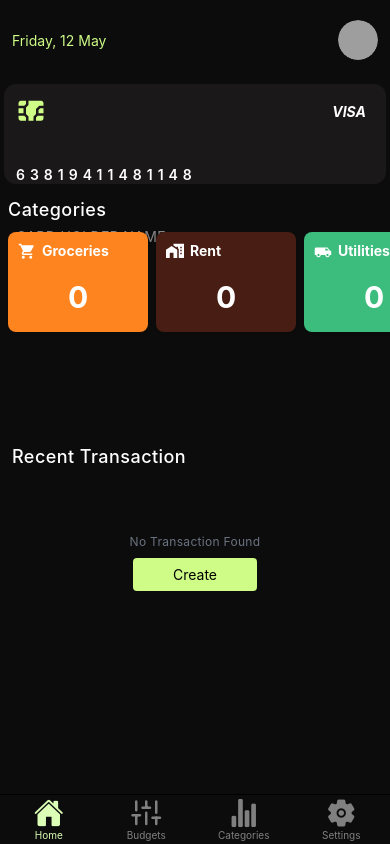
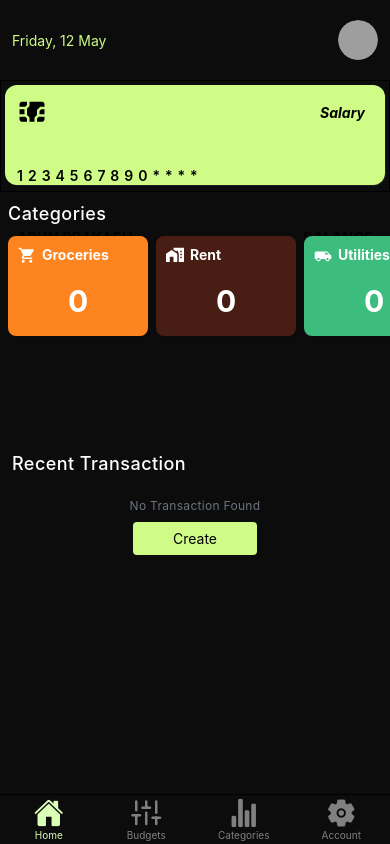
Before and after one commit to Arun8840/ExpenseApp, a React Native app: screen /dashboard in a window 390 px wide. Built offline with nearby package versions, Linux system fonts and the light colour scheme; grey boxes are pictures that could not be loaded.

Commit message:
Added new Account adding page and store data.Ui changes in transaction home page.

```diff
--- a/App.tsx
+++ b/App.tsx
@@ -5,7 +5,7 @@ import {createNativeStackNavigator} from '@react-navigation/native-stack';
 import Welcome from './Screens/Welcome';
 import Home from './Screens/Home';
 import TransactionDetails from './Screens/TransactionDetails';
-import Settings from './Screens/Settings';
+import Settings from './Screens/Account';
 import CreateTransaction from './Components/CreateTransaction';
 import tw from 'twrnc';
 import useGetTheme from './Utility/Theme';
--- /dev/null
+++ b/Components/Cards.tsx
@@ -0,0 +1,82 @@
+import React, {useCallback, useState} from 'react';
+import useGetTheme from '../Utility/Theme';
+import {Switch, Text, View} from 'react-native';
+import MaterialIcon from 'react-native-vector-icons/MaterialCommunityIcons';
+import tw from 'twrnc';
+import {CardTypes} from '../Store/Models/TransactionTypes';
+import StoreTransaction from '../Store/StoreTransaction';
+interface propsTypes {
+  accounts: CardTypes;
+  showEnableButton?: boolean;
+  showBalance?: {
+    show?: boolean;
+    value: number;
+  };
+}
+function Cards({
+  accounts,
+  showEnableButton = false,
+  showBalance = {show: false, value: 0},
+}: propsTypes) {
+  const EnableCard = StoreTransaction(state => state?.enableCard);
+  const {mainTheme, colormain} = useGetTheme();
+  //   todo handle enable card
+  const handleEnable = useCallback(() => {
+    // setEnable(!isEnabled);
+    let updatedData = {...accounts, isSelected: !accounts?.isSelected};
+    EnableCard(updatedData);
+  }, [accounts]);
+
+  return (
+    <View
+      key={accounts?.id}
+      style={tw`${mainTheme?.primary} flex  flex-1  rounded-xl p-3 mb-1 shadow shadow-white min-h-[100px]`}>
+      <View style={tw`flex flex-row justify-between items-center`}>
+        <MaterialIcon
+          name="integrated-circuit-chip"
+          style={tw`text-black`}
+          size={30}
+        />
+        <Text style={tw` font-bold italic pr-2`}>{accounts?.accountType}</Text>
+      </View>
+      <Text style={tw` font-semibold tracking-[5px]  py-10`}>
+        {accounts?.accountNo}****
+      </Text>
+
+      <View style={tw`flex-row justify-between`}>
+        <View style={tw`${showBalance?.show ? '' : 'flex-1'}`}>
+          <Text style={tw` py-1 uppercase tracking-wide text-sm font-semibold`}>
+            {accounts?.holderName}
+          </Text>
+          <View style={tw`flex-row justify-between items-center`}>
+            <Text style={tw`tracking-wide text-sm font-semibold`}>
+              <MaterialIcon name="currency-rupee" /> {accounts?.amount}
+            </Text>
+            {showEnableButton && (
+              <Switch
+                trackColor={{false: '#767577', true: '#0c0c0c'}}
+                thumbColor={accounts?.isSelected ? colormain : '#FFFFFF'}
+                ios_backgroundColor="#3e3e3e"
+                onValueChange={handleEnable}
+                value={accounts?.isSelected}
+              />
+            )}
+          </View>
+        </View>
+        {showBalance?.show && (
+          <View>
+            <Text
+              style={tw` py-1 uppercase tracking-wide text-sm font-semibold`}>
+              Balance
+            </Text>
+            <Text style={tw`tracking-wide text-sm font-semibold`}>
+              <MaterialIcon name="currency-rupee" /> {showBalance?.value}
+            </Text>
+          </View>
+        )}
+      </View>
+    </View>
+  );
+}
+
+export default Cards;
--- a/Components/CreateTransaction.tsx
+++ b/Components/CreateTransaction.tsx
@@ -183,10 +183,18 @@ function CreateTransaction() {
 
         {/* //todo category */}
         <View>
-          <Text
-            style={tw`font-medium text-sm tracking-wide p-2 text-stone-500`}>
-            Category:
-          </Text>
+          <View style={tw`flex flex-row items-center p-2 gap-x-1`}>
+            <Text style={tw`font-medium text-sm tracking-wide text-stone-500`}>
+              Category:
+            </Text>
+            {selectedCategory && (
+              <View style={tw`${mainTheme?.primary} px-2 py-1 rounded`}>
+                <Text style={tw`text-xs text-center font-medium tracking-wide`}>
+                  {selectedCategory}
+                </Text>
+              </View>
+            )}
+          </View>
           <View style={tw`flex  flex-row flex-wrap gap-2 p-2`}>
             {CategoryData?.map(items => {
               return (
@@ -197,7 +205,7 @@ function CreateTransaction() {
                     items?.name === selectedCategory
                       ? `${items?.bgColor}`
                       : 'bg-stone-800'
-                  } rounded-full w-[60px] h-[60px] flex justify-center items-center`}>
+                  } rounded-full w-[60px] h-[60px] flex justify-center items-center relative`}>
                   <MaterialIcon
                     style={
                       items?.name === selectedCategory
--- a/Screens/Settings.tsx
+++ b/Screens/Account.tsx
@@ -8,7 +8,7 @@ function Account() {
       style={tw`bg-[#0c0c0c] flex flex-row justify-center items-center flex-1`}>
       <Text
         style={tw`font-mono text-yellow-50 text-center text-lg tracking-wide`}>
-        Settings
+        Account
       </Text>
       <Button
         title="Press me"
--- /dev/null
+++ b/Screens/ExpenseAccount.tsx
@@ -0,0 +1,39 @@
+import React from 'react';
+import {Pressable, ScrollView, TouchableOpacity, View} from 'react-native';
+import tw from 'twrnc';
+import StoreTransaction from '../Store/StoreTransaction';
+import Cards from '../Components/Cards';
+import {useNavigation} from '@react-navigation/native';
+import useGetTheme from '../Utility/Theme';
+import Icon from 'react-native-vector-icons/Ionicons';
+
+function ExpenseAccount() {
+  // todo card datas
+  const CardsItems = StoreTransaction(state => state?.CardData);
+  const navigation: any = useNavigation();
+  const {mainTheme} = useGetTheme();
+  // todo navigate add new category page
+  const handleDirect = () => {
+    navigation?.navigate('Create Category');
+  };
+  return (
+    <View style={tw`flex-1 bg-[#0C0C0C] p-1 relative`}>
+      <ScrollView>
+        {CardsItems?.length > 0 &&
+          CardsItems?.map(accounts => {
+            return (
+              <Cards showEnableButton accounts={accounts} key={accounts?.id} />
+            );
+          })}
+      </ScrollView>
+
+      <TouchableOpacity
+        onPress={handleDirect}
+        style={tw`${mainTheme?.primary} absolute bottom-10 right-8 rounded-full p-3`}>
+        <Icon name="add" size={30} />
+      </TouchableOpacity>
+    </View>
+  );
+}
+
+export default ExpenseAccount;
--- a/Screens/Home.tsx
+++ b/Screens/Home.tsx
@@ -5,8 +5,8 @@ import Account from './tabScreens/Account';
 import Icon from 'react-native-vector-icons/Ionicons';
 import FetherIcon from 'react-native-vector-icons/Feather';
 import Analytics from './tabScreens/Analytics';
-import Settings from '../Screens/Settings';
 import Limiter from './tabScreens/Limiter';
+import ExpenseAccount from './ExpenseAccount';
 const Tab = createBottomTabNavigator();
 function Home() {
   return (
@@ -64,8 +64,8 @@ function Home() {
           tabBarActiveTintColor: '#DCFFB7',
           tabBarInactiveTintColor: 'gray',
         }}
-        name="Settings"
-        component={Settings}
+        name="Account"
+        component={ExpenseAccount}
       />
     </Tab.Navigator>
   );
--- a/Screens/tabScreens/Transcation.tsx
+++ b/Screens/tabScreens/Transcation.tsx
@@ -16,10 +16,12 @@ import StoreTransaction from '../../Store/StoreTransaction';
 import useGetTheme from '../../Utility/Theme';
 import {CategoryTypes} from '../../Store/Models/TransactionTypes';
 import ReusableList from '../../Utility/ReusableList';
+import Cards from '../../Components/Cards';
 function Transaction() {
   // todo store data
   const transactionList = StoreTransaction(state => state?.transactions);
   const categoryList = StoreTransaction(state => state?.CategoryData);
+  const cardData = StoreTransaction(state => state?.CardData);
   const navigation: any = useNavigation();
   const handleRedirect = () => {
     navigation.navigate('Settings');
@@ -61,6 +63,11 @@ function Transaction() {
     ),
     [],
   );
+
+  // todo enabled Card data
+  const EnabledCard: any = cardData?.find(
+    allItems => allItems?.isSelected === true,
+  );
   return (
     <>
       <ScrollView alwaysBounceVertical style={tw`bg-[#0C0C0C]`}>
@@ -80,28 +87,14 @@ function Transaction() {
         </View>
 
         {/* //todo card */}
-        <View style={tw` px-1 py-1  flex-1`}>
-          <View
-            style={tw`bg-stone-800/50 flex  flex-1  rounded-xl p-3  h-[200px]`}>
-            <View style={tw`flex flex-row justify-between items-center`}>
-              <MaterialIcon
-                name="integrated-circuit-chip"
-                style={tw`${mainTheme?.textPrimary}`}
-                size={30}
-              />
-              <Text style={tw`text-white font-bold italic pr-2`}>VISA</Text>
-            </View>
-            <Text style={tw` font-semibold tracking-[5px] text-white py-10`}>
-              63819411481148
-            </Text>
-            <Text
-              style={tw`text-white/50 py-1 uppercase tracking-wide text-sm`}>
-              Card Holder Name
-            </Text>
-            <Text style={tw`text-white tracking-wide text-sm`}>
-              Arun Prakash
-            </Text>
-          </View>
+        <View style={tw` px-1 py-1 border flex-1`}>
+          <Cards
+            showBalance={{
+              show: true,
+              value: 0,
+            }}
+            accounts={EnabledCard}
+          />
         </View>
 
         <Text style={tw`text-lg font-medium tracking-wide  text-white p-2`}>
@@ -134,8 +127,7 @@ function Transaction() {
               return <ListItems key={index} lists={lists} index={index} />;
             })
           ) : (
-            <View
-              style={tw`flex-1 min-h-[150px] flex justify-center items-center`}>
+            <View style={tw`flex-1 flex justify-center items-center`}>
               <Text style={tw`text-gray-500 p-2 text-xs tracking-wide`}>
                 No Transaction Found
               </Text>
--- a/Store/StoreTransaction.ts
+++ b/Store/StoreTransaction.ts
@@ -1,21 +1,29 @@
 import {create} from 'zustand';
-import {CategoryTypes, TransactionTypes} from './Models/TransactionTypes';
+import {
+  CardTypes,
+  CategoryTypes,
+  TransactionTypes,
+} from './Models/TransactionTypes';
 import Categorys from '../data/CategoryData.json';
+import CardDatas from '../data/CardData.json';
 
 interface StateType {
   transactions: TransactionTypes[];
   CategoryData: CategoryTypes[];
+  CardData: CardTypes[];
   create_Transaction: (item: TransactionTypes) => void;
   create_Category: (item: CategoryTypes) => void;
   delete_Transaction: (item: TransactionTypes) => void;
   update_Transaction: (item: TransactionTypes) => void;
   update_Budget: (item: TransactionTypes) => void;
   set_Budget: (item: TransactionTypes) => void;
+  enableCard: (items: CardTypes) => void;
 }
 
 const StoreTransaction = create<StateType>((set, get) => ({
   transactions: [],
   CategoryData: Categorys,
+  CardData: CardDatas,
   // create new transaction
   create_Transaction: (newItem: TransactionTypes) => {
     set(state => ({transactions: [...state?.transactions, newItem]}));
@@ -72,6 +80,16 @@ const StoreTransaction = create<StateType>((set, get) => ({
     set(state => ({...state, CategoryData: updated}));
   },
   update_Budget: (budgetData: any) => {},
+  enableCard: (cardData: CardTypes) => {
+    set((state: {CardData: CardTypes[]}) => ({
+      ...state,
+      CardData: state.CardData?.map(item =>
+        item?.id === cardData?.id
+          ? {...item, isSelected: !item?.isSelected}
+          : {...item, isSelected: false},
+      ),
+    }));
+  },
 }));
 
 export default StoreTransaction;
--- /dev/null
+++ b/data/CardData.json
@@ -0,0 +1,20 @@
+[
+  {
+    "id": 1,
+    "holderName": "Arun Prakash",
+    "accountNo": 1234567890,
+    "accountType": "savings",
+    "icon": "cart",
+    "isSelected": false,
+    "amount": 0
+  },
+  {
+    "id": 2,
+    "holderName": "Arun Prakash",
+    "accountNo": 1234567890,
+    "accountType": "Salary",
+    "icon": "cart",
+    "isSelected": true,
+    "amount": 30000
+  }
+]
```
Also changed, not shown: Screens/tabScreens/Analytics.tsx (+38 -27 lines), Store/Models/TransactionTypes.ts (+10 -0 lines).
